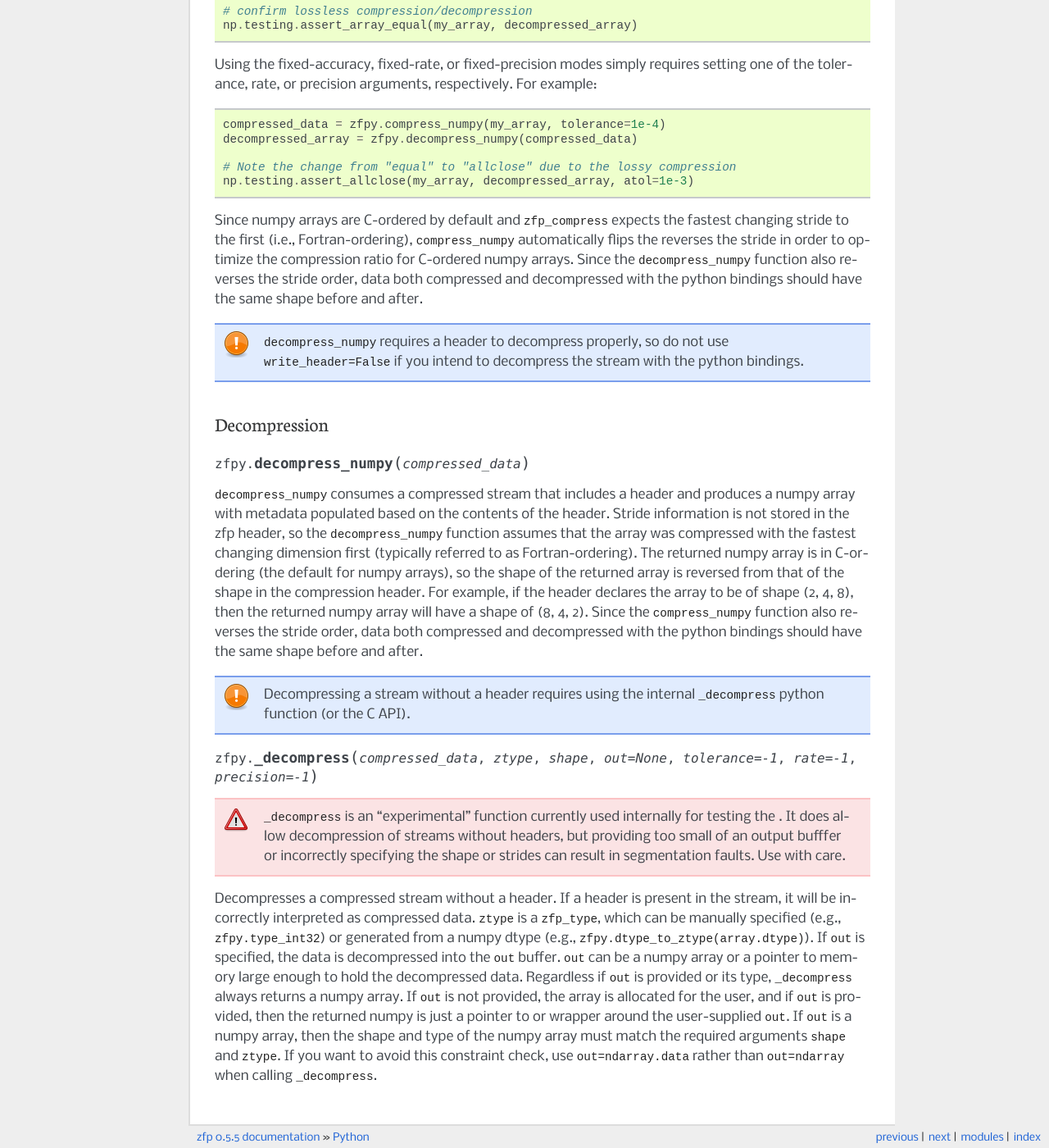
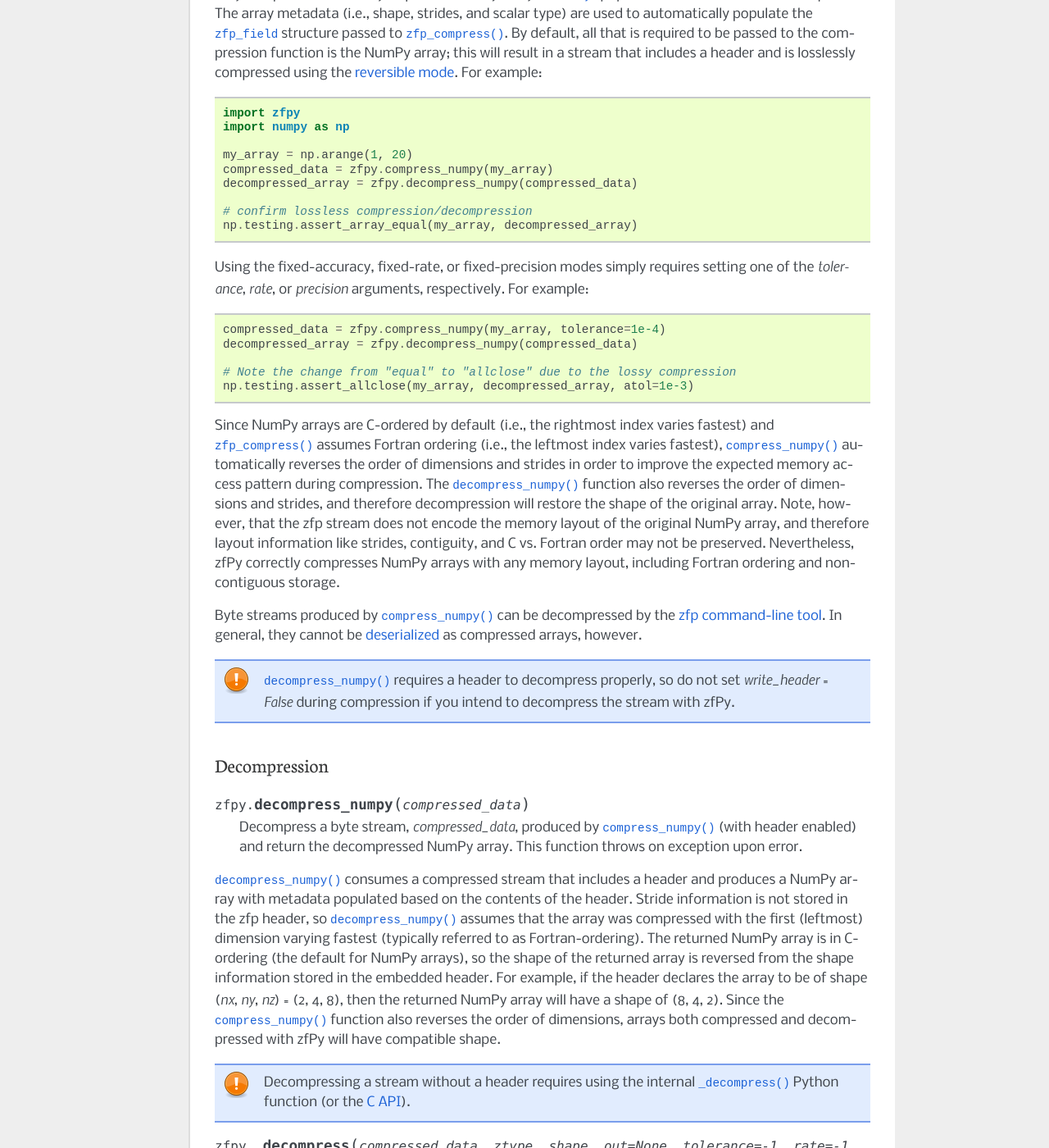
Before and after one commit to LLNL/zfp, a Sphinx documentation site: the page built from docs/source/python.rst, in a window 1280 px wide and 1400 px high, scrolled down 514 px. Shown: the whole window at 82% size. Built offline with Sphinx 7.4.7, drawn with Linux system fonts in a browser that asks for light colours; formulas are drawn with MathJax 3; some of the changed text lies outside the part shown.

Commit message:
Add intro, links to Python documentation

```diff
--- a/docs/source/python.rst
+++ b/docs/source/python.rst
@@ -1,22 +1,42 @@
 .. include:: defs.rst
-.. _python:
-
-Python
-=======================
 
 .. py:module:: zfpy
+
+.. _zfpy:
+
+Python Bindings
+===============
+
+|zfp| |zfpyrelease| adds |zfpy|: Python bindings that allow compressing
+and decompressing `NumPy <https://www.numpy.org>`_ integer and
+floating-point arrays.  The |zfpy| implementation is based on
+`Cython <https://cython.org>`_ and requires both NumPy and Cython
+to be installed.  The |zfpy| API is limited to two functions, for
+compression and decompression, which are described below.
 
 Compression
 -----------
 
-.. py:function:: compress_numpy(arr, tolerance = -1, rate = -1, precision = -1, write_header=True)
+.. py:function:: compress_numpy(arr, tolerance = -1, rate = -1, precision = -1, write_header = True)
 
-Compression through the python bindings currently requires a numpy array
-populated with the data to be compressed.  The numpy metadata (i.e., shape,
-strides, and type) are used to automatically populate ``zfp_field`` structure.
-By default, all that is required to be passed to the compression function is the
-numpy array; this will result in a stream that includes a header and is
-compressed with the ``reversible`` mode.  For example::
+  Compress NumPy array, *arr*, and return a compressed byte stream.  The
+  non-expert :ref:`compression mode <modes>` is selected by setting one of
+  *tolerance*, *rate*, or *precision*.  If none of these arguments is
+  specified, then :ref:`reversible mode <mode-reversible>` is used.  By
+  default, a header that encodes array shape and scalar type as well as
+  compression parameters is prepended, which can be omitted by setting
+  *write_header* to *False*.  If this function fails for any reason, an
+  exception is thrown.
+
+|zfpy| compression currently requires a NumPy array
+(`ndarray <https://www.numpy.org/devdocs/reference/arrays.ndarray.html>`_)
+populated with the data to be compressed.  The array metadata (i.e.,
+shape, strides, and scalar type) are used to automatically populate the
+:c:type:`zfp_field` structure passed to :c:func:`zfp_compress`.  By default,
+all that is required to be passed to the compression function is the
+NumPy array; this will result in a stream that includes a header and is
+losslessly compressed using the :ref:`reversible mode <mode-reversible>`.
+For example::
 
   import zfpy
   import numpy as np
@@ -29,7 +49,8 @@
   np.testing.assert_array_equal(my_array, decompressed_array)
 
 Using the fixed-accuracy, fixed-rate, or fixed-precision modes simply requires
-setting one of the tolerance, rate, or precision arguments, respectively. For example::
+setting one of the *tolerance*, *rate*, or *precision* arguments, respectively.
+For example::
 
   compressed_data = zfpy.compress_numpy(my_array, tolerance=1e-4)
   decompressed_array = zfpy.decompress_numpy(compressed_data)
@@ -37,58 +58,96 @@
   # Note the change from "equal" to "allclose" due to the lossy compression
   np.testing.assert_allclose(my_array, decompressed_array, atol=1e-3)
 
-Since numpy arrays are C-ordered by default and ``zfp_compress`` expects the
-fastest changing stride to the first (i.e., Fortran-ordering),
-``compress_numpy`` automatically flips the reverses the stride in order to
-optimize the compression ratio for C-ordered numpy arrays. Since the
-``decompress_numpy`` function also reverses the stride order, data both
-compressed and decompressed with the python bindings should have the same shape
-before and after.
+Since NumPy arrays are C-ordered by default (i.e., the rightmost index
+varies fastest) and :c:func:`zfp_compress` assumes Fortran ordering
+(i.e., the leftmost index varies fastest), :py:func:`compress_numpy`
+automatically reverses the order of dimensions and strides in order to
+improve the expected memory access pattern during compression.
+The :py:func:`decompress_numpy` function also reverses the order of
+dimensions and strides, and therefore decompression will restore the
+shape of the original array.  Note, however, that the |zfp| stream does
+not encode the memory layout of the original NumPy array, and therefore
+layout information like strides, contiguity, and C vs. Fortran order
+may not be preserved.  Nevertheless, |zfpy| correctly compresses NumPy
+arrays with any memory layout, including Fortran ordering and non-contiguous
+storage.
 
-.. note:: ``decompress_numpy`` requires a header to decompress properly, so do
-   not use ``write_header=False`` if you intend to decompress the stream with
-   the python bindings.
+Byte streams produced by :py:func:`compress_numpy` can be decompressed
+by the :ref:`zfp command-line tool <zfpcmd>`.  In general, they cannot
+be :ref:`deserialized <serialization>` as compressed arrays, however.
+
+.. note::
+  :py:func:`decompress_numpy` requires a header to decompress properly, so do
+  not set *write_header* = *False* during compression if you intend to
+  decompress the stream with |zfpy|.
 
 Decompression
 -------------
 
 .. py:function:: decompress_numpy(compressed_data)
 
-``decompress_numpy`` consumes a compressed stream that includes a header and
-produces a numpy array with metadata populated based on the contents of the
-header.  Stride information is not stored in the zfp header, so the
-``decompress_numpy`` function assumes that the array was compressed with the
-fastest changing dimension first (typically referred to as Fortran-ordering).
-The returned numpy array is in C-ordering (the default for numpy arrays), so the
-shape of the returned array is reversed from that of the shape in the
-compression header.  For example, if the header declares the array to be of
-shape (2, 4, 8), then the returned numpy array will have a shape of (8, 4, 2).
-Since the ``compress_numpy`` function also reverses the stride order, data both
-compressed and decompressed with the python bindings should have the same shape
-before and after.
+  Decompress a byte stream, *compressed_data*, produced by
+  :py:func:`compress_numpy` (with header enabled) and return the
+  decompressed NumPy array.  This function throws on exception upon error.
 
-.. note:: Decompressing a stream without a header requires using the
-   internal ``_decompress`` python function (or the C API).
+:py:func:`decompress_numpy` consumes a compressed stream that includes a
+header and produces a NumPy array with metadata populated based on the
+contents of the header.  Stride information is not stored in the |zfp|
+header, so :py:func:`decompress_numpy` assumes that the array was compressed
+with the first (leftmost) dimension varying fastest (typically referred to as
+Fortran-ordering).  The returned NumPy array is in C-ordering (the default
+for NumPy arrays), so the shape of the returned array is reversed from
+the shape information stored in the embedded header.  For example, if the
+header declares the array to be of shape (*nx*, *ny*, *nz*) = (2, 4, 8),
+then the returned NumPy array will have a shape of (8, 4, 2).
+Since the :py:func:`compress_numpy` function also reverses the order of
+dimensions, arrays both compressed and decompressed with |zfpy| will have
+compatible shape.
 
-.. py:function:: _decompress(compressed_data, ztype, shape, out=None, tolerance = -1, rate = -1, precision = -1,)
+.. note::
+  Decompressing a stream without a header requires using the
+  internal :py:func:`_decompress` Python function (or the
+  :ref:`C API <hl-api>`).
 
-.. warning:: ``_decompress`` is an "experimental" function currently used
-             internally for testing the .  It does allow decompression of
-             streams without headers, but providing too small of an output
-             bufffer or incorrectly specifying the shape or strides can result
-             in segmentation faults.  Use with care.
+.. py:function:: _decompress(compressed_data, ztype, shape, out = None, tolerance = -1, rate = -1, precision = -1)
 
-Decompresses a compressed stream without a header.  If a header is present in
-the stream, it will be incorrectly interpreted as compressed data.  ``ztype`` is
-a ``zfp_type``, which can be manually specified (e.g., ``zfpy.type_int32``) or
-generated from a numpy dtype (e.g., ``zfpy.dtype_to_ztype(array.dtype)``). If
-``out`` is specified, the data is decompressed into the ``out`` buffer.  ``out``
-can be a numpy array or a pointer to memory large enough to hold the
-decompressed data.  Regardless if ``out`` is provided or its type,
-``_decompress`` always returns a numpy array.  If ``out`` is not provided, the
-array is allocated for the user, and if ``out`` is provided, then the returned
-numpy is just a pointer to or wrapper around the user-supplied ``out``.  If
-``out`` is a numpy array, then the shape and type of the numpy array must match
-the required arguments ``shape`` and ``ztype``.  If you want to avoid this
-constraint check, use ``out=ndarray.data`` rather than ``out=ndarray`` when
-calling ``_decompress``.
+  Decompress a headerless compressed stream (if a header is present in
+  the stream, it will be incorrectly interpreted as compressed data).
+  *ztype* specifies the array scalar type while *shape* specifies the array
+  dimensions; both must be known by the caller.  The compression mode is
+  selected by specifying one (or none) or *tolerance*, *rate*, and
+  *precision*, as in :py:func:`compress_numpy`, and also must be known
+  by the caller.  If *out = None*, a new NumPy array is allocated.  Otherwise,
+  *out* specifies the NumPy array or memory buffer to decompress into.
+  Regardless, the decompressed NumPy array is returned unless an error occurs,
+  in which case an exception is thrown.
+
+In :py:func:`_decompress`, *ztype* is one of the |zfp| supported scalar types
+(see :c:type:`zfp_type`), which are available in |zfpy| as
+::
+
+    type_int32 = zfp_type_int32
+    type_int64 = zfp_type_int64
+    type_float = zfp_type_float
+    type_double = zfp_type_double
+
+These can be manually specified (e.g., :code:`zfpy.type_int32`) or generated
+from a NumPy *dtype* (e.g., :code:`zfpy.dtype_to_ztype(array.dtype)`).
+
+If *out* is specified, the data is decompressed into the *out* buffer.
+*out* can be a NumPy array or a pointer to memory large enough to hold the
+decompressed data.  Regardless if *out* is provided or its type,
+:py:func:`_decompress` always returns a NumPy array.  If *out* is not
+provided, then the array is allocated for the user.  If *out* is provided,
+then the returned NumPy array is just a pointer to or wrapper around the
+user-supplied *out*.  If *out* is a NumPy array, then its shape and scalar
+type must match the required arguments *shape* and *ztype*.  To avoid this
+constraint check, use :code:`out = ndarray.data` rather than
+:code:`out = ndarray` when calling :py:func:`_decompress`.
+
+.. warning::
+  :py:func:`_decompress` is an "experimental" function currently used
+  internally for testing.  It does allow decompression of streams without
+  headers, but providing too small of an output bufffer or incorrectly
+  specifying the shape or strides can result in segmentation faults.
+  Use with care.
```
Also changed, not shown: docs/source/installation.rst (+25 -5 lines).
